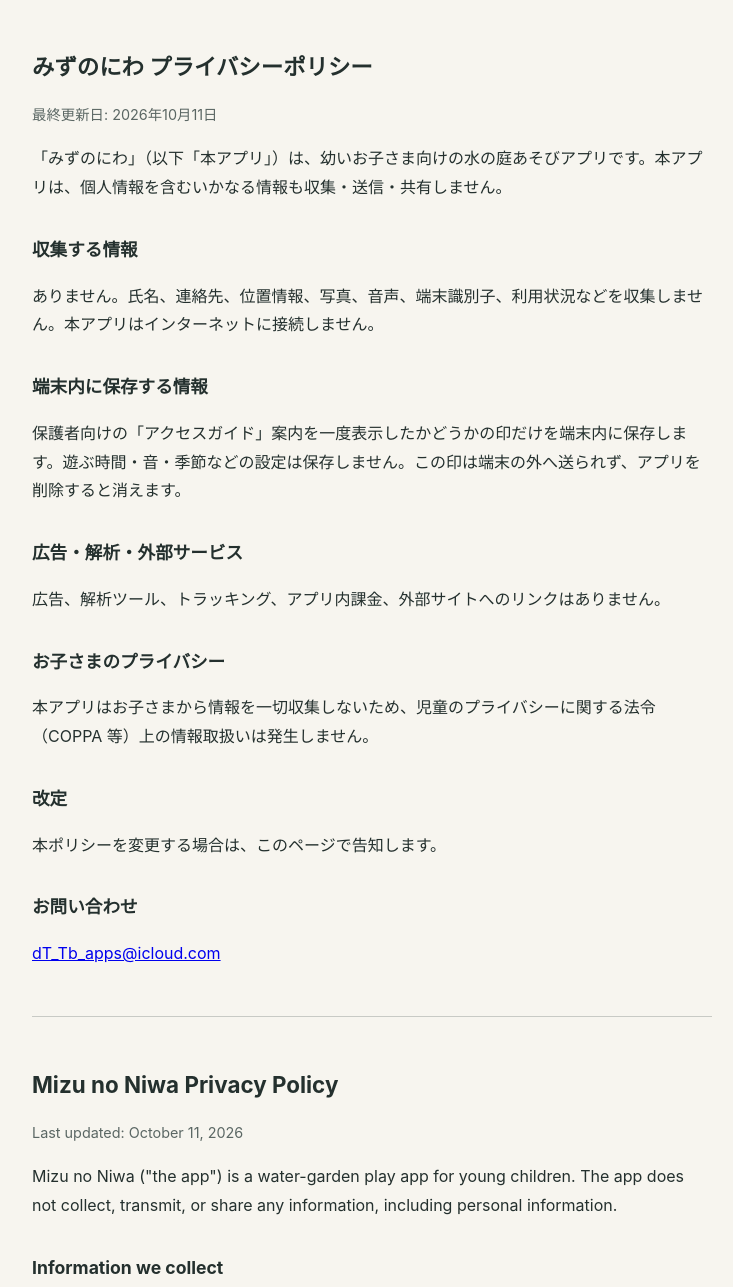
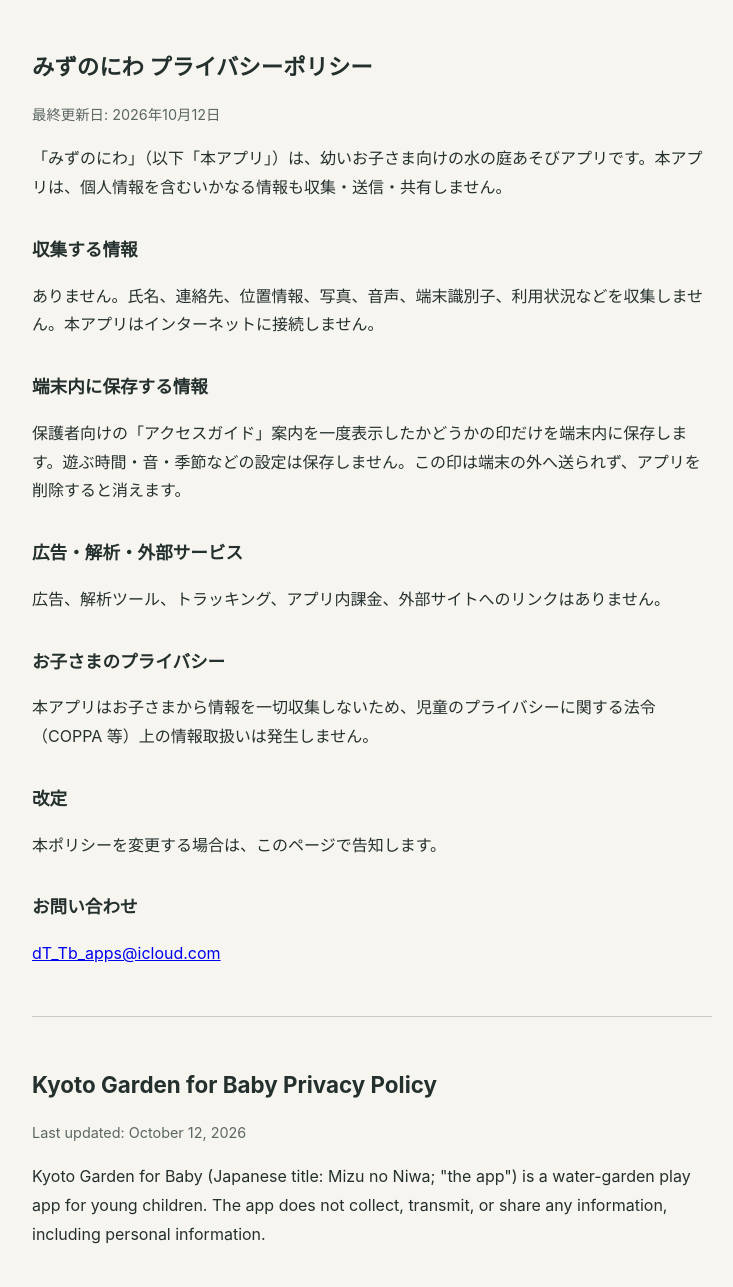
Before and after one commit to dT-Tb-labs/mizunoniwa-support, a plain HTML site: page index.html in a window 1280 px wide. Shown: the top 1287 px of the page, without its empty margins (268-1001 px from the left). Drawn offline with Linux system fonts and the light colour scheme.

Commit message:
docs: English app name Kyoto Garden for Baby

```diff
--- a/index.html
+++ b/index.html
@@ -17,7 +17,7 @@
 <body>
 <main>
 <h1>みずのにわ プライバシーポリシー</h1>
-<p class="muted">最終更新日: 2026年10月11日</p>
+<p class="muted">最終更新日: 2026年10月12日</p>
 <p>「みずのにわ」（以下「本アプリ」）は、幼いお子さま向けの水の庭あそびアプリです。本アプリは、個人情報を含むいかなる情報も収集・送信・共有しません。</p>
 <h2>収集する情報</h2>
 <p>ありません。氏名、連絡先、位置情報、写真、音声、端末識別子、利用状況などを収集しません。本アプリはインターネットに接続しません。</p>
@@ -34,10 +34,10 @@
 
 <hr>
 
-<h1 lang="en">Mizu no Niwa Privacy Policy</h1>
+<h1 lang="en">Kyoto Garden for Baby Privacy Policy</h1>
 <div lang="en">
-<p class="muted">Last updated: October 11, 2026</p>
-<p>Mizu no Niwa ("the app") is a water-garden play app for young children. The app does not collect, transmit, or share any information, including personal information.</p>
+<p class="muted">Last updated: October 12, 2026</p>
+<p>Kyoto Garden for Baby (Japanese title: Mizu no Niwa; "the app") is a water-garden play app for young children. The app does not collect, transmit, or share any information, including personal information.</p>
 <h2>Information we collect</h2>
 <p>None. The app does not collect names, contact details, location, photos, audio, device identifiers, or usage data. The app does not connect to the internet.</p>
 <h2>Information stored on the device</h2>
```
